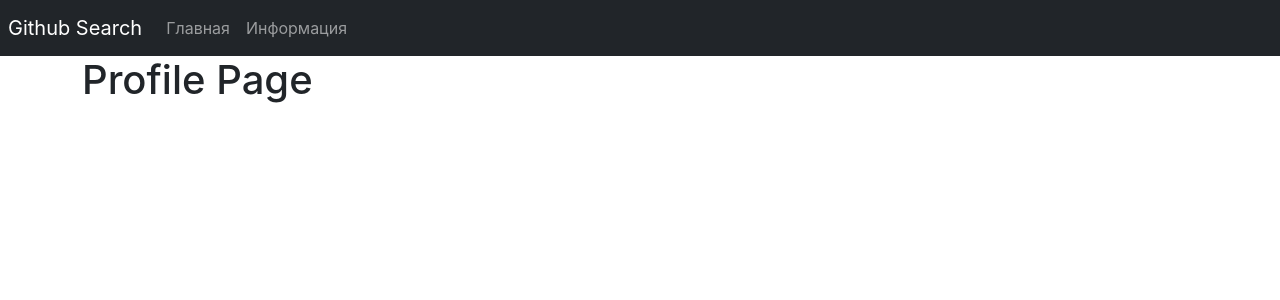
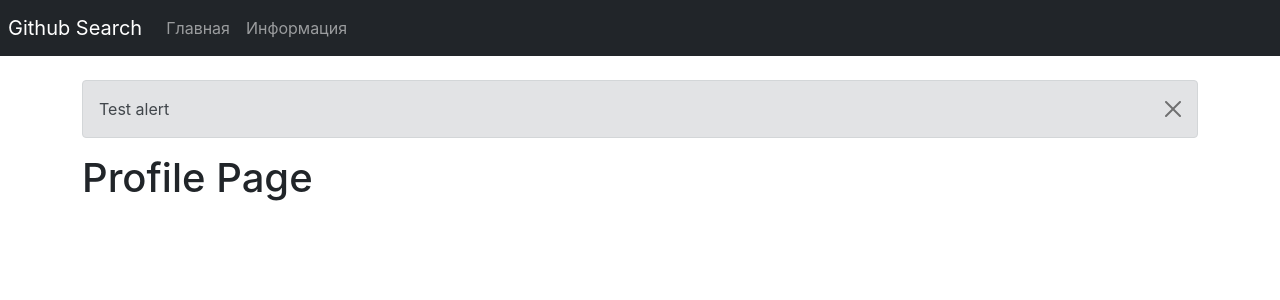
Before and after one commit to MaxiDeBox/react-hooks-app-github-api, a React (Create React App) app: page /profile/1 in a window 1280 px wide. Shown: the top 300 px of the page. Built offline with nearby package versions, Linux system fonts and the light colour scheme.

Commit message:
122. Компонент alert. Урок 1

```diff
--- a/src/App.js
+++ b/src/App.js
@@ -8,12 +8,16 @@
 } from "react-router-dom";
 import {About} from "./pages/About";
 import {Profile} from "./pages/Profile";
+import {Alert} from "./components/Alert";
+import {AlertState} from "./context/alert/AlertState";
 
 function App() {
   return (
+    <AlertState>
       <BrowserRouter>
         <Navbar />
         <div className="container">
+          <Alert alert={{text: 'Test alert'}} />
           <Routes>
             <Route path="/" exact element={<Home />} />
             <Route path="/about" element={<About />} />
@@ -21,6 +25,7 @@
           </Routes>
         </div>
       </BrowserRouter>
+    </AlertState>
   );
 }
 
--- /dev/null
+++ b/src/components/Alert.js
@@ -0,0 +1,14 @@
+import React from "react";
+
+export const Alert = ({alert}) => {
+
+  return (
+    <div
+      className={`alert alert-${alert.type || 'secondary'} alert-dismissible mt-4`}
+      role="alert"
+    >
+      {alert.text}
+      <button type="button" className="btn-close" aria-label="Close"></button>
+    </div>
+  );
+};
--- a/src/components/Card.js
+++ b/src/components/Card.js
@@ -8,7 +8,7 @@
       <h5 className="card-title">
         React JS
       </h5>
-      <Link to={'/profile' + 'react'} className="btn btn-primary">Открыть</Link>
+      <Link to={'/profile'} className="btn btn-primary">Открыть</Link>
     </div>
   </div>
 );
--- /dev/null
+++ b/src/context/alert/AlertState.js
@@ -0,0 +1,11 @@
+import React, {createContext} from "react";
+import {AlertContext} from "./alertContext";
+
+export const AlertState = ({children}) => {
+
+  return (
+    <AlertContext.Provider>
+      {children}
+    </AlertContext.Provider>
+  );
+}
--- /dev/null
+++ b/src/context/alert/alertContext.js
@@ -0,0 +1,3 @@
+import React, {createContext} from "react";
+
+export const AlertContext = createContext();
```
Lines whose indentation alone changed are shown as unchanged.
